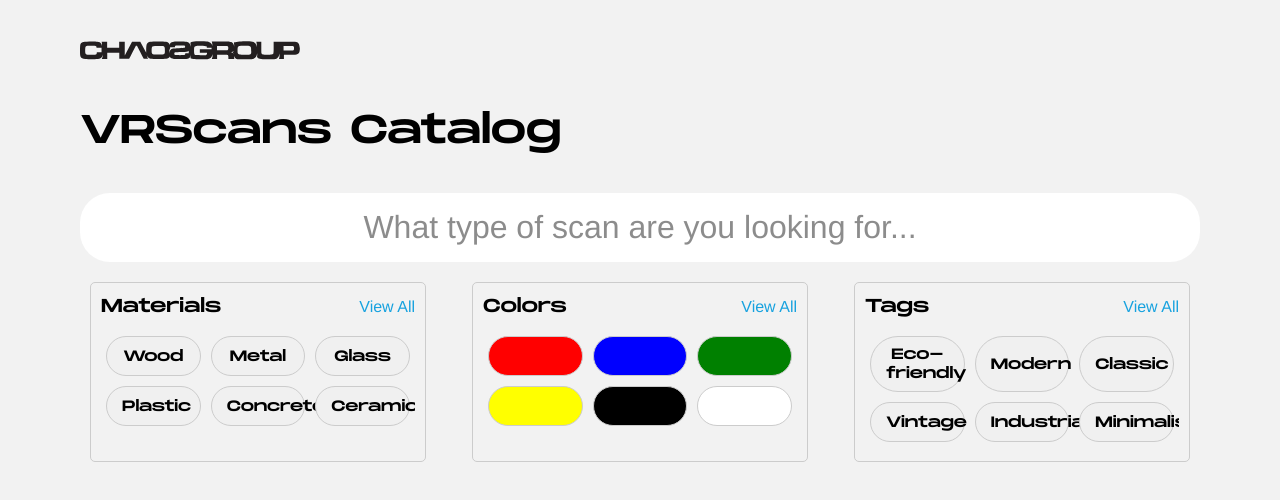
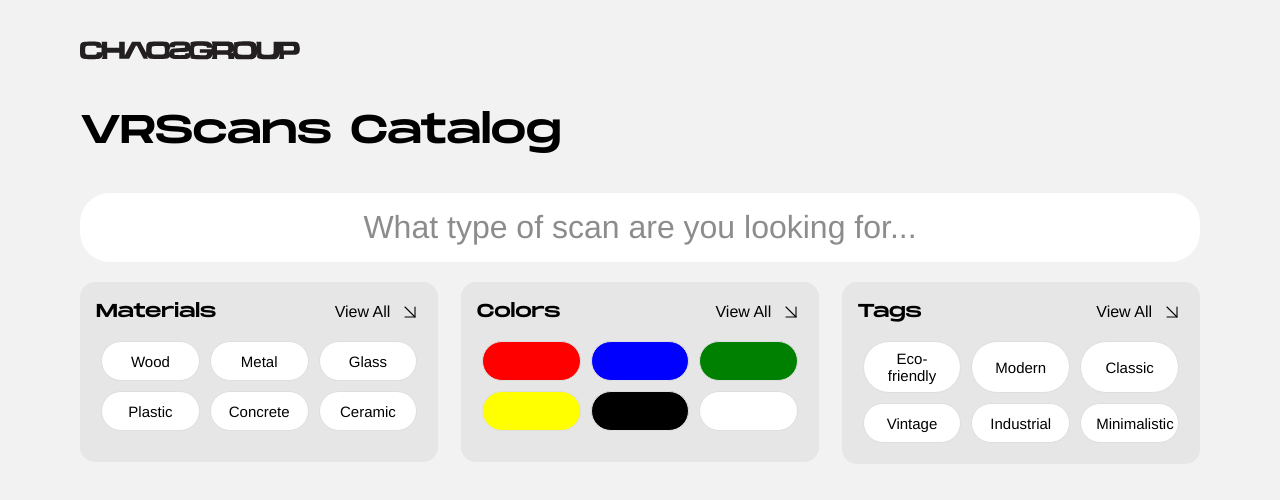
Before and after one commit to GeorgiLevov/lazy-loading-vrscan-library, a React (Vite) app: page /catalog in a window 1280 px wide. Shown: the top 500 px of the page. Built offline with nearby package versions, Linux system fonts and the light colour scheme; no server answers.

Commit message:
Mainly styling filters and VRScans cards

```diff
--- a/index.html
+++ b/index.html
@@ -1,14 +1,12 @@
 <!doctype html>
 <html lang="en">
+
 <head>
 	<title>VRScans Library</title>
 	<meta charset="utf-8" />
 	<meta name="viewport" content="width=device-width, initial-scale=1" />
 	<meta name="author" content="Iva Tsaneva & Georgi Levov" />
-		<meta
-			name="description"
-			content="React based Load-on-demand VRScans library"
-		/>
+	<meta name="description" content="React based Load-on-demand VRScans library" />
 	<!-- <meta property="og:title" content="Your Page Title">
   <meta property="og:description" content="Brief description">
   <meta property="og:image" content="/some-image.png">
@@ -24,26 +22,28 @@
 			font-family: 'Monument';
 			font-weight: 400;
 			font-style: normal;
-				src: url('/fonts/Monument-Extended-Regular.woff2') format('woff2');
+			src: url('fonts/Monument-Extended-Regular.woff2') format('woff2');
 		}
 
 		@font-face {
 			font-family: 'Helvetica';
 			font-weight: 300;
 			font-style: normal;
-				src: url('/fonts/HelveticaNeue-Light.woff2') format('woff2');
+			src: url('fonts/HelveticaNeue-Light.woff2') format('woff2');
 		}
+
 		@font-face {
 			font-family: 'Helvetica';
 			font-weight: 400;
 			font-style: normal;
-				src: url('/fonts/Monument-Extended-Regular.woff2') format('woff2');
+			src: url('fonts/Monument-Extended-Regular.woff2') format('woff2');
 		}
+
 		@font-face {
 			font-family: 'Helvetica';
 			font-weight: 500;
 			font-style: normal;
-				src: url('/fonts/HelveticaNeue-Medium.woff2') format('woff2');
+			src: url('fonts/HelveticaNeue-Medium.woff2') format('woff2');
 		}
 	</style>
 </head>
@@ -52,4 +52,5 @@
 	<div id="root"></div>
 	<script type="module" src="/src/main.js"></script>
 </body>
+
 </html>
--- a/src/components/Card/Card.js
+++ b/src/components/Card/Card.js
@@ -163,13 +163,34 @@
 `;
 
 const VRScanCard = styled(ProfileCard)`
-	width: auto;
-	height: auto;
-	min-width: 275px;
-	flex: 1;
+	display: flex;
+	flex-direction: column;
+	justify-content: space-between;
+	background-color: ${COLORS.white};
+	border-radius: 10px;
 
-	& > * {
-		margin-bottom: ${SPACING.small};
+	overflow: hidden;
+	position: relative;
+
+	.card-image {
+		width: 100%;
+		height: auto;
+		object-fit: cover;
+	}
+
+	.card-details {
+		padding: ${SPACING.small};
+	}
+
+	.heart-icon {
+		position: absolute;
+		top: 10px;
+		right: 10px;
+		z-index: 10;
+	}
+
+	@media ${QUERIES.phoneAndDown} {
+		margin: 0 auto;
 	}
 `;
 
@@ -178,7 +199,6 @@
 		p.variant === 'inverted' ? COLORS.gray.light : COLORS.transparent};
 	position: relative;
 	flex-grow: 1;
-	margin-bottom: ${SPACING.mega};
 `;
 
 export default Card;
--- a/src/components/Header/HeaderStylings.js
+++ b/src/components/Header/HeaderStylings.js
@@ -7,6 +7,7 @@
 	margin: 0 auto;
 	width: 100%;
 
+	z-index: 1000;
 	background-color: ${({ $isScrolled }) =>
 		$isScrolled ? 'rgba(255, 255, 255, 0.4)' : 'transparent'};
 	backdrop-filter: ${({ $isScrolled }) => ($isScrolled ? 'blur(4px)' : 'none')};
--- /dev/null
+++ b/src/pages/Catalog/BackToTopButton.js
@@ -0,0 +1,51 @@
+import React, { useState, useEffect } from 'react';
+import styled from 'styled-components';
+import { ArrowUp } from 'react-feather';
+import { COLORS } from '../../constants';
+
+const ScrollButton = styled.button`
+	position: fixed;
+	bottom: 20px;
+	right: 20px;
+	background: ${COLORS.primary};
+	color: white;
+	border: none;
+	border-radius: 50%;
+	padding: 10px;
+	cursor: pointer;
+	font-size: 16px;
+	z-index: 1000;
+	display: ${({ show }) => (show ? 'block' : 'none')};
+	box-shadow: 0 2px 5px rgba(0, 0, 0, 0.2);
+`;
+
+const BackToTopButton = () => {
+	const [showTopBtn, setShowTopBtn] = useState(false);
+
+	useEffect(() => {
+		const handleScroll = () => {
+			setShowTopBtn(window.scrollY > 300);
+		};
+
+		window.addEventListener('scroll', handleScroll);
+
+		return () => {
+			window.removeEventListener('scroll', handleScroll);
+		};
+	}, []);
+
+	const scrollToTop = () => {
+		window.scrollTo({
+			top: 0,
+			behavior: 'smooth',
+		});
+	};
+
+	return (
+		<ScrollButton show={showTopBtn} onClick={scrollToTop}>
+			<ArrowUp />
+		</ScrollButton>
+	);
+};
+
+export default BackToTopButton;
--- a/src/pages/Catalog/Catalog.js
+++ b/src/pages/Catalog/Catalog.js
@@ -9,6 +9,7 @@
 import Card from '../../components/Card';
 import CardImage from '../../components/Card/CardImage';
 import CardDetails from '../../components/Card/CardDetails';
+import BackToTopButton from './BackToTopButton';
 
 function Catalog() {
 	const { vrScans, search } = useVRScans();
@@ -51,6 +52,7 @@
 	return (
 		<>
 			<Header />
+			<BackToTopButton />
 			<Main>
 				<PageTitle>VRScans Catalog</PageTitle>
 				<FiltersContainer>
@@ -119,11 +121,27 @@
 	border: 0;
 	padding: ${SPACING.small};
 
+	@media ${QUERIES.tabletAndDown} {
+		font-size: ${FONTS.heading.small};
+	}
+
+	@media ${QUERIES.phoneAndDown} {
+		font-size: ${FONTS.text.normal};
+	}
+
 	&::placeholder {
 		color: ${COLORS.gray.text};
 		opacity: 0.8;
 		font-weight: 300;
 		transition: opacity 0.25s linear;
+
+		@media ${QUERIES.tabletAndDown} {
+			font-size: ${FONTS.heading.small};
+		}
+
+		@media ${QUERIES.phoneAndDown} {
+			font-size: ${FONTS.text.normal};
+		}
 	}
 
 	&:focus {
@@ -134,24 +152,13 @@
 `;
 
 const VRScansContainer = styled.div`
-	display: flex;
-	flex-wrap: wrap;
-	/* justify-content: flex-start; */
-	justify-content: space-evenly;
-
-	@media ${QUERIES.laptopAndDown} {
-	}
-
-	/* VRSCAN CARDS */
-	& > * {
-		margin-bottom: ${SPACING.medium};
-		margin-left: calc(${SPACING.small} / 2);
-		margin-right: calc(${SPACING.small} / 2);
-
-		@media ${QUERIES.tabletAndDown} {
-			flex-direction: column;
-		}
-	}
+	display: grid;
+	grid-template-columns: repeat(auto-fill, minmax(250px, 1fr));
+	gap: 30px;
+	justify-content: center;
+	width: 100%;
+	margin: 0 auto;
+	justify-items: center;
 `;
 
 export default Catalog;
--- a/src/pages/Catalog/CollapsibleFilterBox.js
+++ b/src/pages/Catalog/CollapsibleFilterBox.js
@@ -1,15 +1,18 @@
-import React, { useState, useRef, useEffect } from 'react';
+import { useState, useRef, useEffect } from 'react';
 import styled from 'styled-components';
-import filtersData from './Filters';
+
+import { COLORS, SPACING } from '../../constants';
 import Button from '../../components/Button/Button';
+import { ArrowDownRight } from 'react-feather';
+import { ArrowUpRight } from 'react-feather';
 
 const FilterBox = styled.div`
-	flex-basis: 30%;
-	margin: 10px;
-	padding: 10px;
-	border: 1px solid #ccc;
-	border-radius: 5px;
+	flex-basis: 32%;
+	margin-bottom: 15px;
+	padding: ${SPACING.small};
+	border-radius: 15px;
 	min-height: 180px;
+	background: ${COLORS.gray.light};
 `;
 
 const Header = styled.div`
@@ -28,7 +31,7 @@
 	flex-wrap: wrap;
 	margin-top: 10px;
 	overflow: hidden;
-	transition: max-height 0.3s ease-in-out;
+	transition: all 0.5s ease-in-out;
 
 	${({ $isExpanded }) =>
 		$isExpanded ? 'max-height: 1000px;' : 'max-height: 160px;'}
@@ -41,17 +44,24 @@
 `;
 
 const FilterButton = styled.button`
-	padding: 12px auto;
+	font-family: 'Helvetica', sans-serif !important;
+	font-weight: 300;
+
 	min-height: 40px;
 	border: ${(props) =>
-		props.selected ? '2px solid darkblue' : '1px solid #ccc'};
+		props.selected ? `2px solid ${COLORS.black}` : `1px solid ${COLORS.gray}`};
 	box-sizing: border-box;
 	cursor: pointer;
-	background-color: ${(props) => (props.selected ? '#f0f0f0' : '#f0f0f0')};
+	background-color: ${COLORS.white};
 	color: black;
 	transition: background-color 0.3s ease;
-	height: 40px;
-	margin: 1px;
+	box-shadow: ${(props) =>
+		props.selected
+			? `0 0 0 2px ${COLORS.gray.light} inset;`
+			: `1px solid ${COLORS.gray}`};
+
+	box-sizing: border-box;
+	overflow: hidden;
 	font-size: 15px;
 	height: auto;
 
@@ -62,18 +72,22 @@
 	&:focus {
 		outline: none;
 		border: ${(props) =>
-			props.selected ? '2px solid darkblue' : '1px solid #ccc'};
+			props.selected
+				? `2px solid ${COLORS.black}`
+				: `1px solid ${COLORS.gray}`};
 	}
 `;
 
 const ColorButton = styled(FilterButton)`
-	background-color: ${(props) =>
-		props.selected ? '#ADD8E6' : props.color || '#fff'};
+	background-color: ${(props) => props.color};
+	border: ${(props) =>
+		props.selected ? `2px solid ${COLORS.black}` : `px solid ${COLORS.gray}`};
 `;
 
 const CollapsibleFilterBox = ({ title, filters, isColor }) => {
 	const [isExpanded, setIsExpanded] = useState(false);
 	const [selectedFilters, setSelectedFilters] = useState(new Set());
+	const filterBoxRef = useRef(null);
 
 	const toggleFilter = (filterId) => {
 		setSelectedFilters((prevSelected) => {
@@ -87,14 +101,29 @@
 		});
 	};
 
+	const handleClickOutside = (event) => {
+		if (filterBoxRef.current && !filterBoxRef.current.contains(event.target)) {
+			setIsExpanded(false);
+		}
+	};
+
+	useEffect(() => {
+		document.addEventListener('mousedown', handleClickOutside);
+		return () => document.removeEventListener('mousedown', handleClickOutside);
+	}, []);
+
 	const displayedFilters = isExpanded ? filters : filters.slice(0, 6);
 
 	return (
-		<FilterBox>
+		<FilterBox ref={filterBoxRef}>
 			<Header>
 				<Title>{title}</Title>
-				<Button variant="secondary" onClick={() => setIsExpanded(!isExpanded)}>
-					{isExpanded ? 'Show Less' : 'View All'}
+				<Button
+					variant="base"
+					icon={isExpanded ? ArrowUpRight : ArrowDownRight}
+					iconfirst={false}
+					onClick={() => setIsExpanded(!isExpanded)}>
+					{isExpanded ? `Show Less ` : 'View All'}
 				</Button>
 			</Header>
 			<FiltersContainer $isExpanded={isExpanded}>
--- a/src/pages/Catalog/Filters.js
+++ b/src/pages/Catalog/Filters.js
@@ -3,21 +3,37 @@
 import filtersData from './filter';
 
 function Filters() {
+	const OuterFiltersWrapper = styled.div`
+		position: relative;
+		z-index: 500;
+		height: 230px;
+
+		@media (max-width: 1024px) {
+			height: auto;
+		}
+	`;
+
 	const FiltersWrapper = styled.div`
 		display: flex;
 		justify-content: space-between;
-		margin: 10px 0;
+		margin: 20px 0;
 		align-items: flex-start;
+		position: relative;
+		z-index: 500;
 
-		@media (max-width: 960px) {
+		@media (max-width: 1024px) {
 			flex-direction: column;
 			align-items: stretch;
 		}
 	`;
 
 	return (
+		<OuterFiltersWrapper>
 			<FiltersWrapper>
-			<CollapsibleFilterBox title="Materials" filters={filtersData.materials} />
+				<CollapsibleFilterBox
+					title="Materials"
+					filters={filtersData.materials}
+				/>
 				<CollapsibleFilterBox
 					title="Colors"
 					filters={filtersData.colors}
@@ -25,6 +41,7 @@
 				/>
 				<CollapsibleFilterBox title="Tags" filters={filtersData.tags} />
 			</FiltersWrapper>
+		</OuterFiltersWrapper>
 	);
 }
 export default Filters;
```
Lines whose indentation alone changed are shown as unchanged.
